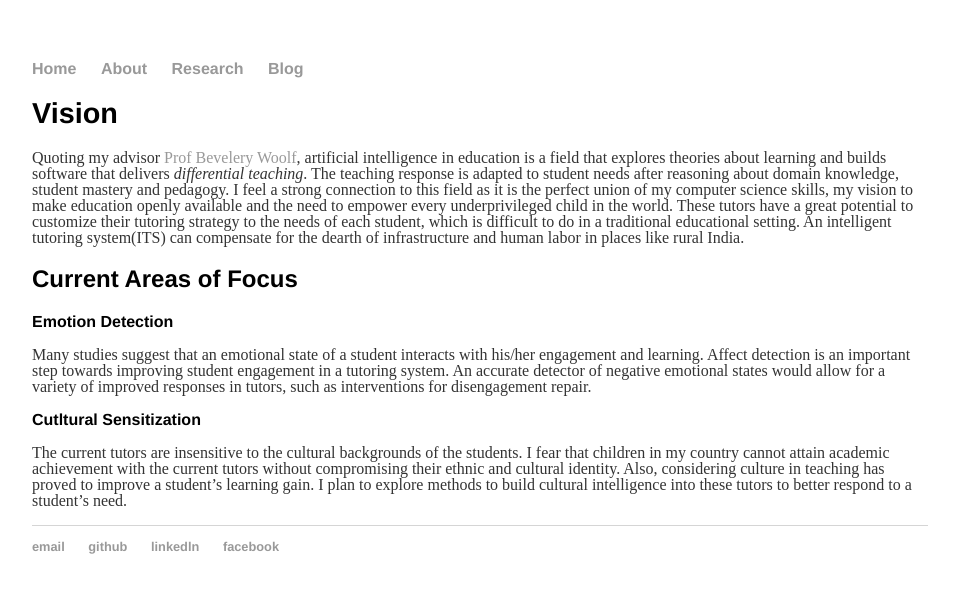
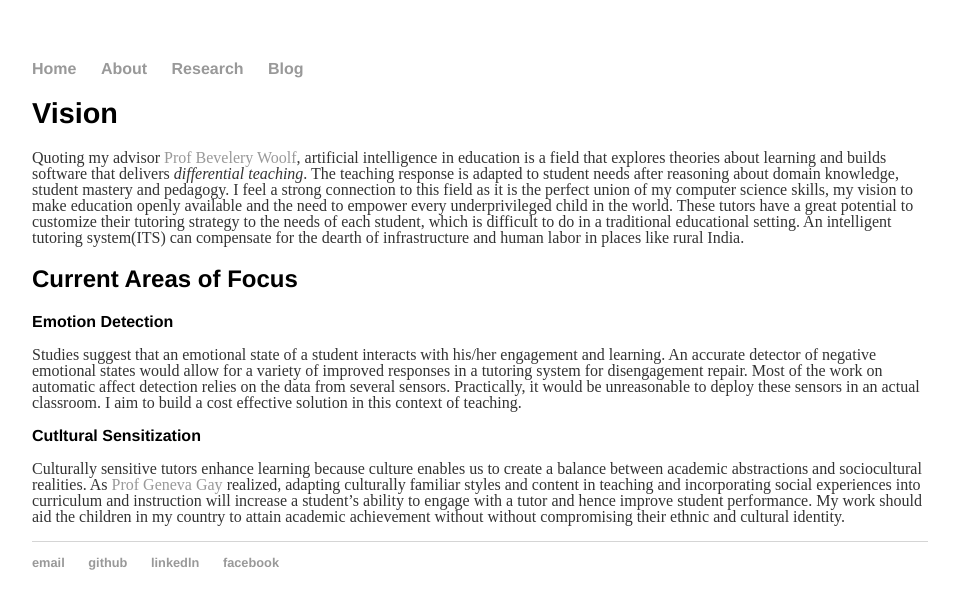
Before and after one commit to Shamya/shamyatest.github.io, a Jekyll site: the page built from research/index.html, in a window 1280 px wide. Shown: the top 609 px of the page, without its empty margins (160-1119 px from the left). Built offline with Jekyll 4.4.1, drawn with Linux system fonts in a browser that asks for light colours.

Commit message:
content edit

```diff
--- a/research/index.html
+++ b/research/index.html
@@ -8,9 +8,9 @@ title: Shamya Karumbaiah
 
 	<h2>Current Areas of Focus</h2>
 	<h3>Emotion Detection</h3>
-	<p>Many studies suggest that an emotional state of a student interacts with his/her engagement and learning. Affect detection is an important step towards improving student engagement in a tutoring system. An accurate detector of negative emotional states would allow for a variety of improved responses in tutors, such as interventions for disengagement repair.</p>
+	<p>Studies suggest that an emotional state of a student interacts with his/her engagement and learning. An accurate detector of negative emotional states would allow for a variety of improved responses in a tutoring system for disengagement repair. Most of the work on automatic affect detection relies on the data from several sensors. Practically, it would be unreasonable to deploy these sensors in an actual classroom. I aim to build a cost effective solution in this context of teaching.</p>
 
 	<h3>Cutltural Sensitization</h3>
-	<p>The current tutors are insensitive to the cultural backgrounds of the students. I fear that children in my country cannot attain academic achievement with the current tutors without compromising their ethnic and cultural identity. Also, considering culture in teaching has proved to improve a student’s learning gain. I plan to explore methods to build cultural intelligence into these tutors to better respond to a student’s need.</p>
+	<p>Culturally sensitive tutors enhance learning because culture enables us to create a balance between academic abstractions and sociocultural realities. As <a href ="https://education.uw.edu/people/faculty/ggay"> Prof Geneva Gay</a> realized, adapting culturally familiar styles and content in teaching and incorporating social experiences into curriculum and instruction will increase a student’s ability to engage with a tutor and hence improve student performance. My work should aid the children in my country to attain academic achievement without without compromising their ethnic and cultural identity. </p>
 
 </div><!-- /.blurb -->
```
